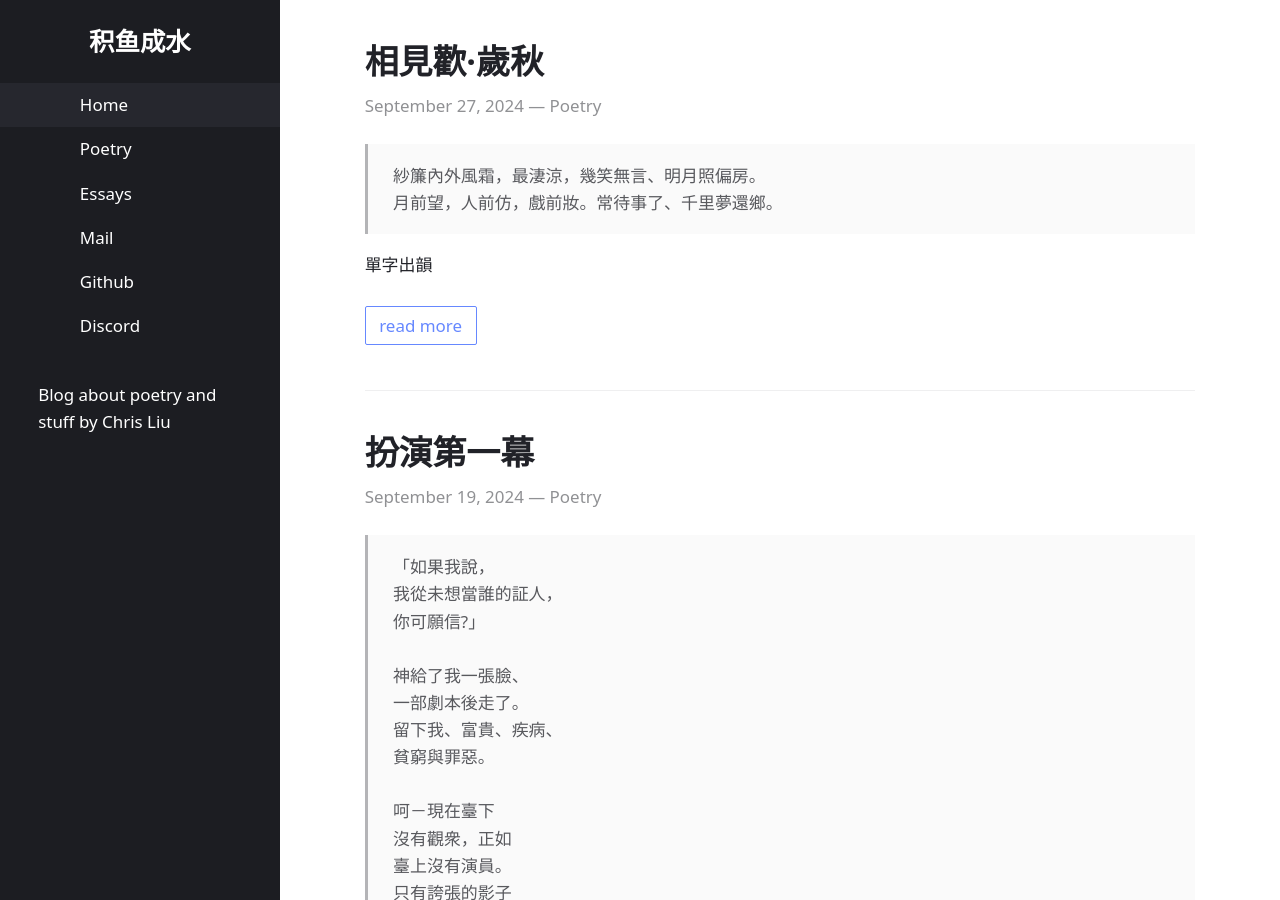
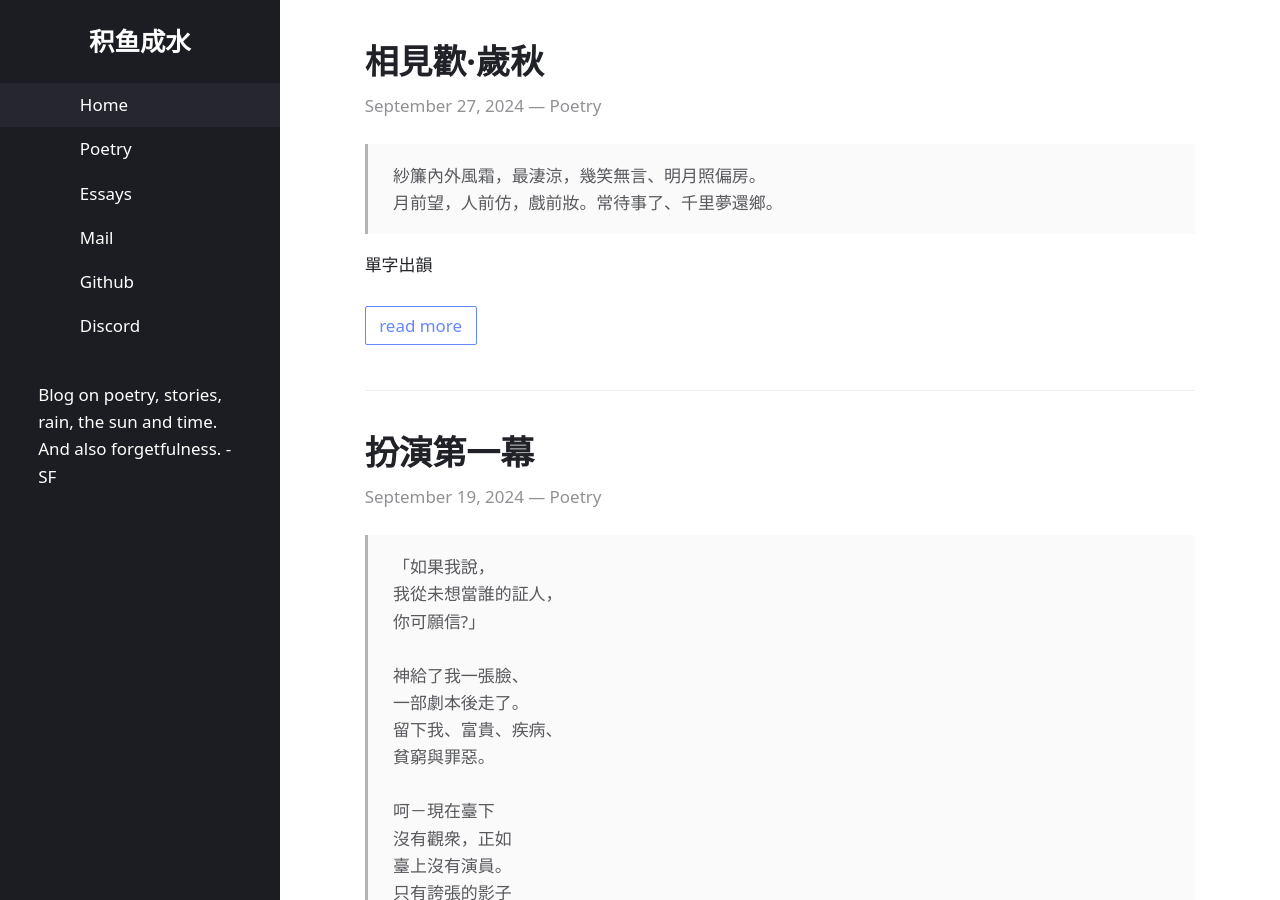
Before and after one commit to chris-zy-liu/chris-zy-liu.github.io, a Jekyll site: the page built from index.html, in a window 1280 px wide and 900 px high. Built offline with Jekyll 4.4.1, drawn with Linux system fonts in a browser that asks for light colours.

Commit message:
script update

```diff
--- a/_config.yml
+++ b/_config.yml
@@ -1,6 +1,6 @@
-title: "积鱼成水"
+title: "积鱼成水 - Gathering Fish Into Water"
 author: "Chris Liu"
-description: "Blog about poetry and stuff by Chris Liu"
+description: "Blog on poetry, stories, rain, the sun and time.\nAnd also forgetfulness. - SF"
 permalink: /:categories/:title/
 lang: "en"
 date_format: "%B %d, %Y"
```
